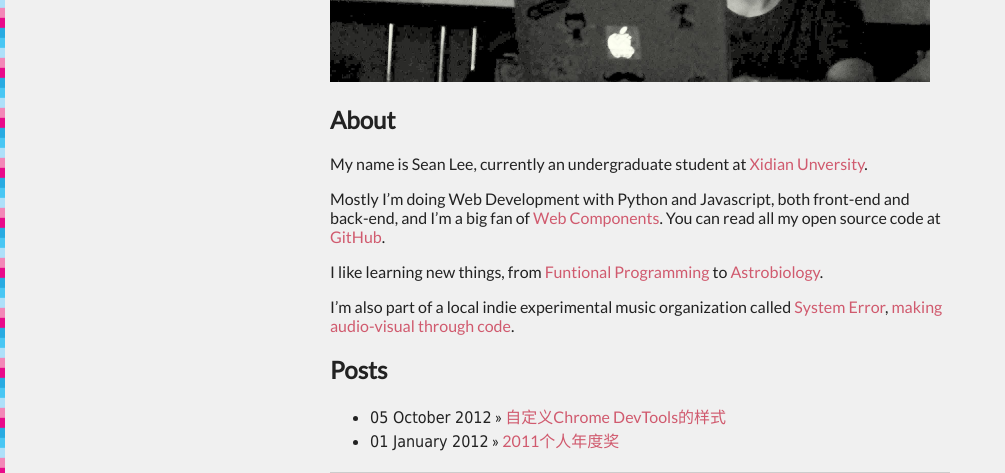
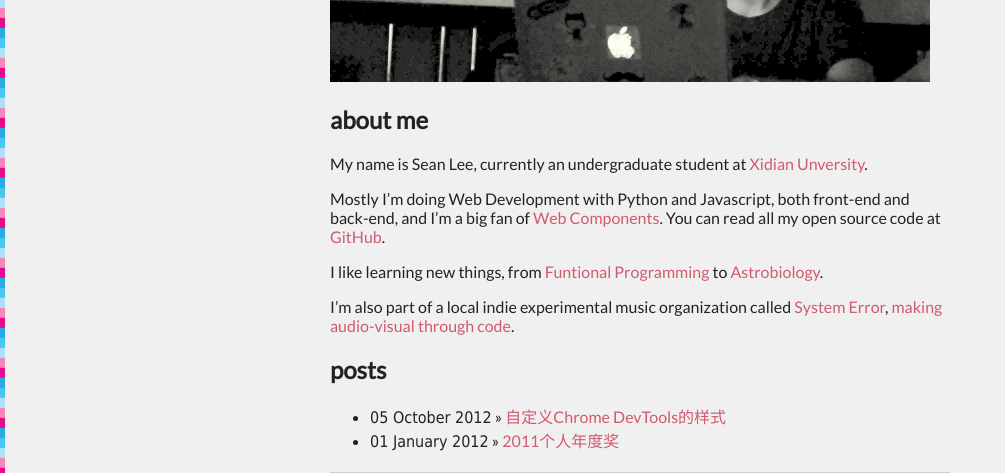
Before and after one commit to lisongx/notimportant.org, a Jekyll site: the page built from index.md, in a window 1280 px wide. Shown: the part 475-948 px from the top of the page, without its empty margins (0-1005 px from the left). Built offline with Jekyll 4.4.1, drawn with Linux system fonts in a browser that asks for light colours; nearby versions of some CDN libraries.

Commit message:
lower case

```diff
--- a/_includes/posts.html
+++ b/_includes/posts.html
@@ -1,5 +1,5 @@
 <section id="posts">
-  <h2>Posts</h2>
+  <h2>posts</h2>
   <ul class="post-list">
       {% for post in site.posts %}
       <li>
--- a/index.md
+++ b/index.md
@@ -4,7 +4,7 @@ layout: default
 
 <img src="/img/sean.jpg" alt="Sean Lee" width="600">
 
-## About
+## about me
 {% include intro.md %}
 
 
```
